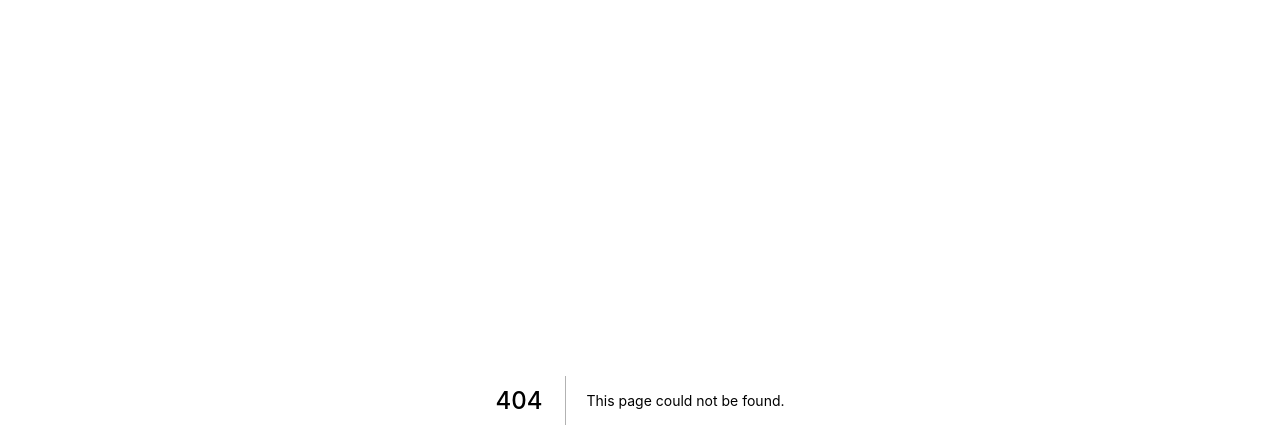
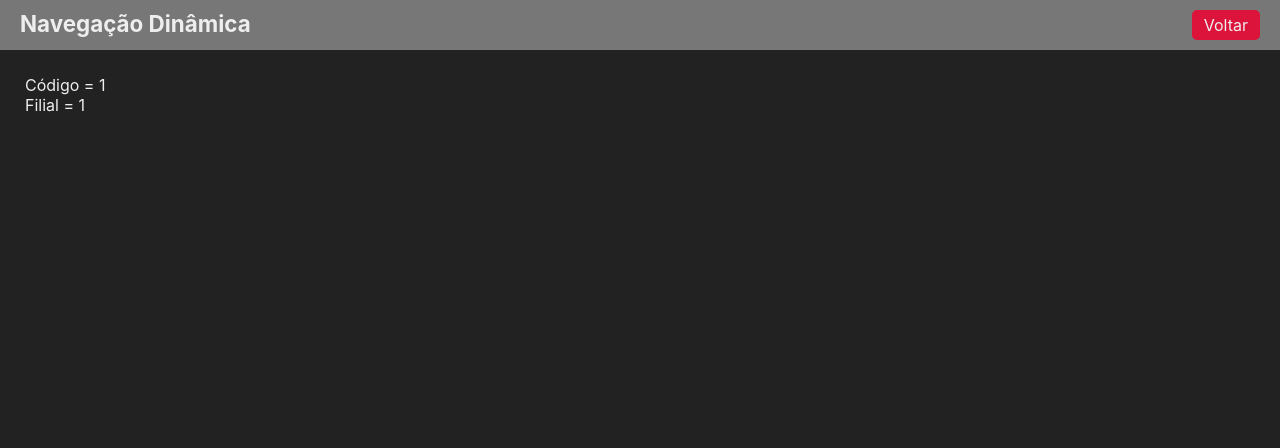
Before and after one commit to lucasSouzaWebDev/next-example, a Next.js app: page /customer/1/1 in a window 1280 px wide. Before the commit this address had no page. Shown: the top 448 px of the page. Built offline with nearby package versions, Linux system fonts and the light colour scheme.

Commit message:
applying dynamic navigation.

```diff
--- /dev/null
+++ b/src/pages/customer/[branch]/[code].jsx
@@ -0,0 +1,12 @@
+import Layout from "../../../components/Layout";
+import { useRouter } from "next/router";
+
+export default function CustomerByCode() {
+    const router = useRouter();
+    return (
+        <Layout title="Navegação Dinâmica">
+            <div>Código = {router.query.code}</div>
+            <div>Filial = {router.query.branch}</div>
+        </Layout>
+    )
+}
--- a/src/pages/index.jsx
+++ b/src/pages/index.jsx
@@ -12,6 +12,8 @@
             <Navbar to="/styled" label="styled" />
             <Navbar to="/example" label="example" color="#2cbb1f" />
             <Navbar to="/jsx" label="jsx" color="crimson" />
+            <Navbar to="/navigation" label="Navegação #01" color="purple" />
+            <Navbar to="/customer/pr-3/123" label="Navegação #02" color="purple" />
         </div>
     )
 }
--- a/src/styles/Navbar.module.css
+++ b/src/styles/Navbar.module.css
@@ -3,4 +3,5 @@
     margin: 10px;
     border-radius: 8px;
     background-color: #2cbb1f;
+    cursor: pointer;
 }
```
Also changed, not shown: src/pages/navigation/index.jsx (added, +9 -0 lines).
